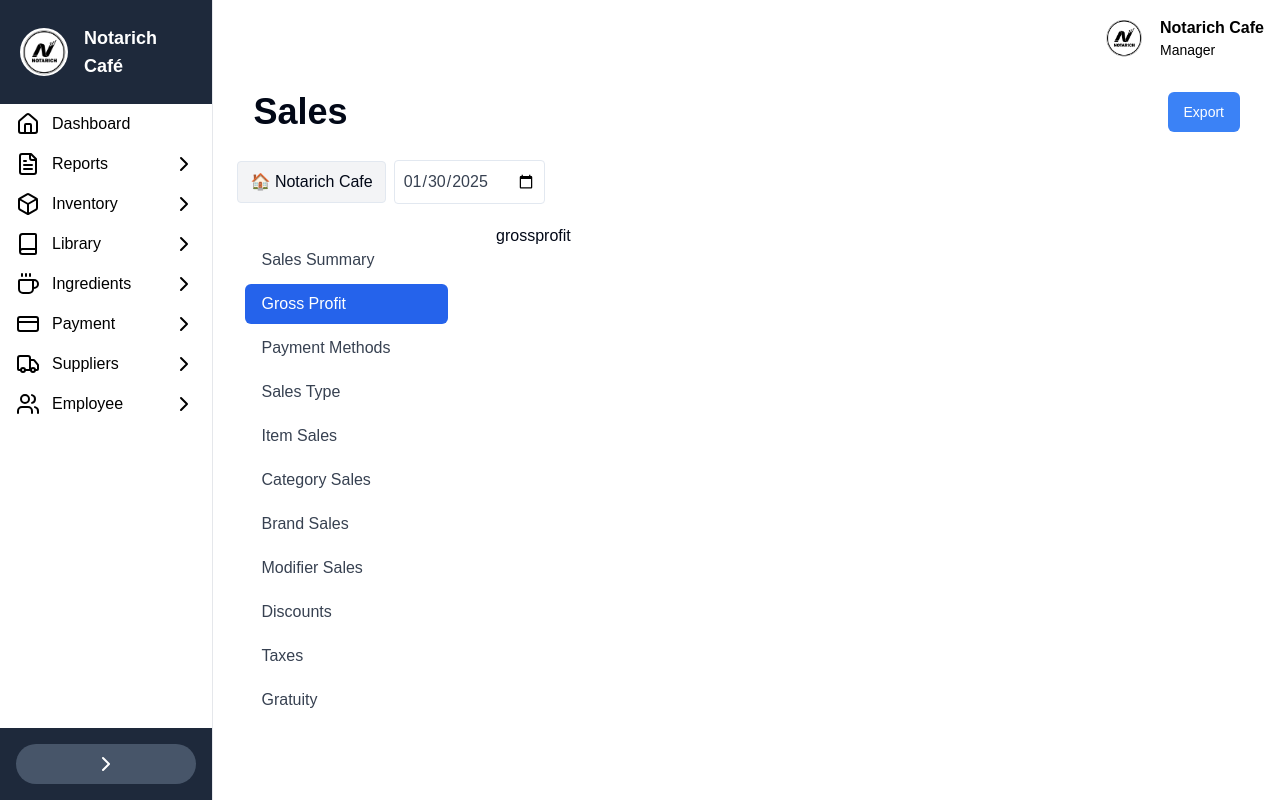
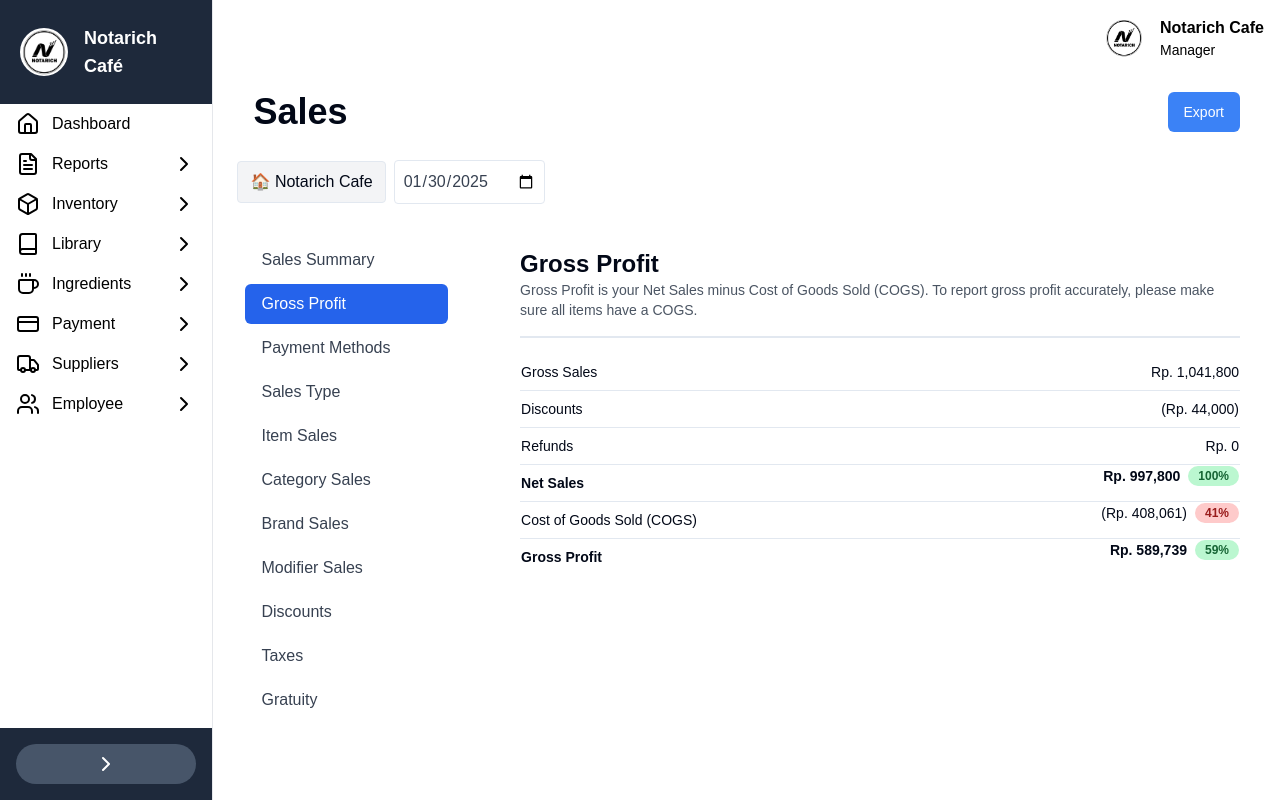
Before and after one commit to faizagst/pos-notarichcafe, a Next.js app: page /reports/sales/gross_profit in a window 1280 px wide. Built offline with nearby package versions, Linux system fonts and the light colour scheme.

Commit message:
page grossprofit

```diff
--- a/app/(back-office)/reports/sales/gross_profit/page.tsx
+++ b/app/(back-office)/reports/sales/gross_profit/page.tsx
@@ -1,9 +1,66 @@
-import React from 'react'
+import { useState } from 'react';
 
-const grossprofit = () => {
+const GrossProfitPage = () => {
+  const data = {
+    grossSales: 1041800,
+    discounts: 44000,
+    refunds: 0,
+    netSales: 997800,
+    cogs: 408061,
+    grossProfit: 589739
+  };
+
+  const percentage = (value: number, total: number) => ((value / total) * 100).toFixed(0);
+
   return (
-    <div>grossprofit</div>
-  )
-}
+    <div className="min-h-fit">
+      <div className="bg-white p-6">
+        <div className="border-b-2 pb-4 mb-4">
+          <h2 className="text-2xl font-bold">Gross Profit</h2>
+          <p className="text-gray-600 text-sm">
+            Gross Profit is your Net Sales minus Cost of Goods Sold (COGS). To report gross profit accurately, please make sure all items have a COGS.
+          </p>
+        </div>
+        <table className="w-full text-sm">
+          <tbody>
+            <tr className="border-b">
+              <td className="py-2">Gross Sales</td>
+              <td className="text-right">Rp. {data.grossSales.toLocaleString()}</td>
+            </tr>
+            <tr className="border-b">
+              <td className="py-2">Discounts</td>
+              <td className="text-right">(Rp. {data.discounts.toLocaleString()})</td>
+            </tr>
+            <tr className="border-b">
+              <td className="py-2">Refunds</td>
+              <td className="text-right">Rp. {data.refunds.toLocaleString()}</td>
+            </tr>
+            <tr className="font-bold border-b">
+              <td className="py-2">Net Sales</td>
+              <td className="text-right flex justify-end items-center">
+                Rp. {data.netSales.toLocaleString()}
+                <span className="ml-2 bg-green-200 text-green-800 text-xs font-semibold px-2.5 py-0.5 rounded-full">{percentage(data.netSales, data.netSales)}%</span>
+              </td>
+            </tr>
+            <tr className="border-b">
+              <td className="py-2">Cost of Goods Sold (COGS)</td>
+              <td className="text-right flex justify-end items-center">
+                (Rp. {data.cogs.toLocaleString()})
+                <span className="ml-2 bg-red-200 text-red-800 text-xs font-semibold px-2.5 py-0.5 rounded-full">{percentage(data.cogs, data.netSales)}%</span>
+              </td>
+            </tr>
+            <tr className="font-bold">
+              <td className="py-2">Gross Profit</td>
+              <td className="text-right flex justify-end items-center">
+                Rp. {data.grossProfit.toLocaleString()}
+                <span className="ml-2 bg-green-200 text-green-800 text-xs font-semibold px-2.5 py-0.5 rounded-full">{percentage(data.grossProfit, data.netSales)}%</span>
+              </td>
+            </tr>
+          </tbody>
+        </table>
+      </div>
+    </div>
+  );
+};
 
-export default grossprofit
+export default GrossProfitPage;
```
